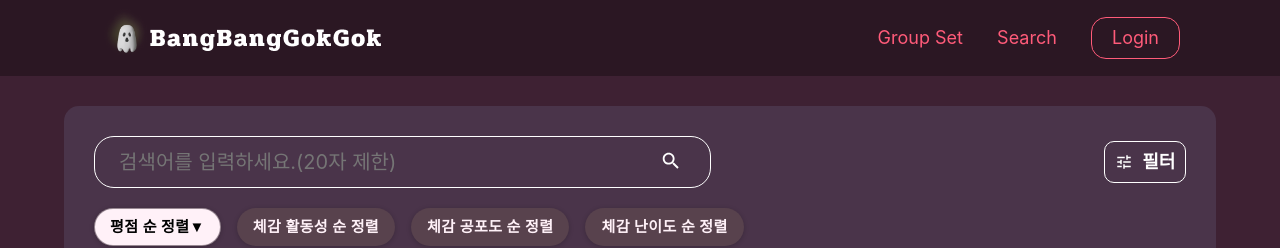
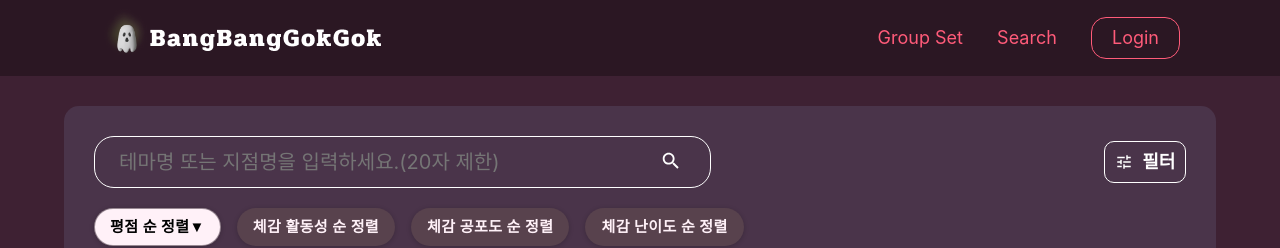
Before and after one commit to predictyson/BangBangGokGok, a React (Vite) app in the folder FrontEnd/: page /search in a window 1280 px wide. Shown: the top 248 px of the page. Built offline with nearby package versions, Linux system fonts and the light colour scheme; no server answers.

Commit message:
🎨 style: 입력창 placeholder 수정

```diff
--- a/FrontEnd/src/components/search/SearchInput.tsx
+++ b/FrontEnd/src/components/search/SearchInput.tsx
@@ -25,7 +25,7 @@ export default function SearchInput(props: SearchInputProps) {
           <Input
             onChange={handleChange}
             value={props.searchWord}
-            placeholder="검색어를 입력하세요.(20자 제한)"
+            placeholder="테마명 또는 지점명을 입력하세요.(20자 제한)"
             maxLength={20}
           />
         </InputContainer>
```
